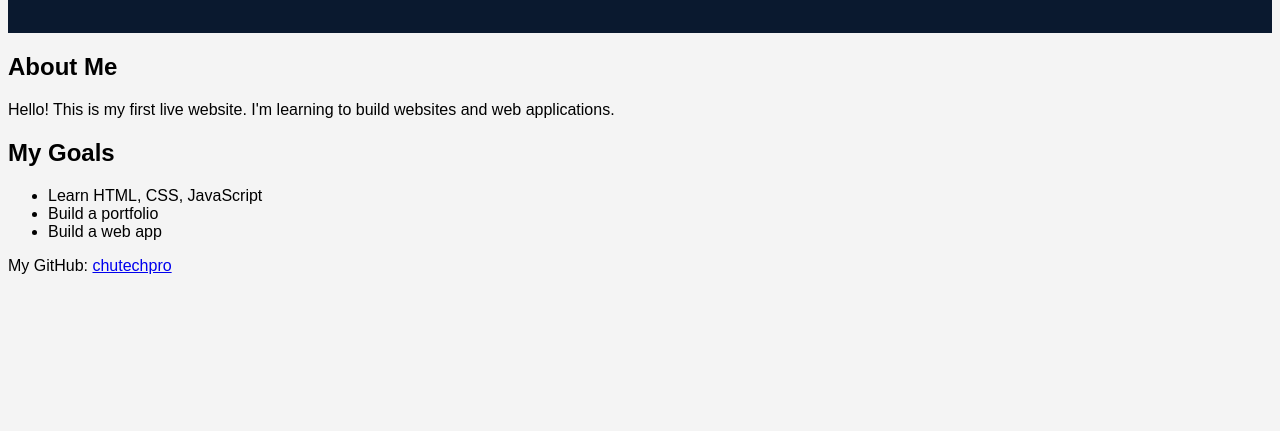
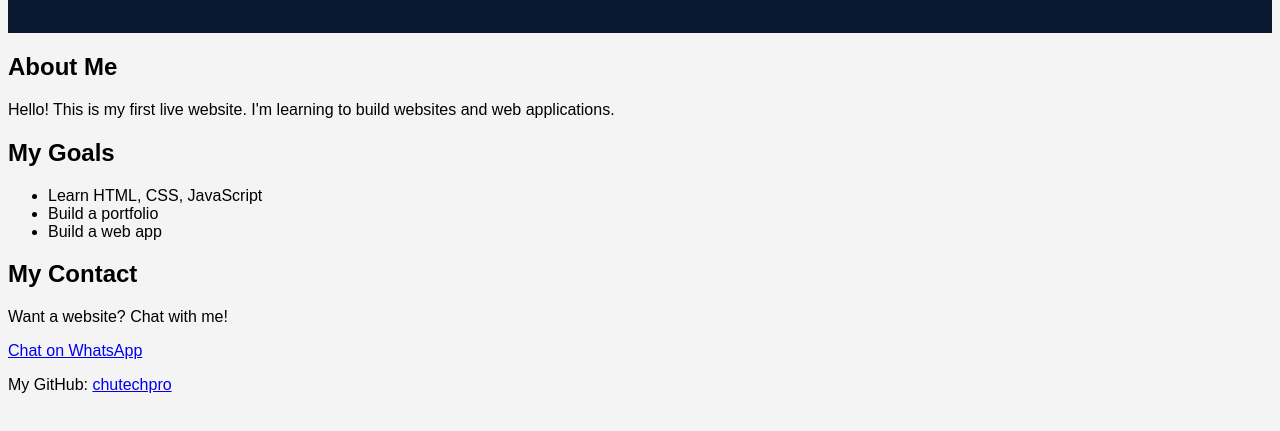
Before and after one commit to chutechpro/my-first-website, a plain HTML site: page index.html in a window 1280 px wide. Shown: the part 147-578 px from the top of the page. Drawn offline with Linux system fonts and the light colour scheme.

Commit message:
Update index.html

```diff
--- a/index.html
+++ b/index.html
@@ -19,6 +19,9 @@
       <li>Build a portfolio</li>
       <li>Build a web app</li>
     </ul>
+    <h2>My Contact</h2>
+     <p>Want a website? Chat with me!</p>
+    <a href="https://wa.me/237680184513" class="whatsapp-btn">Chat on WhatsApp</a>
     <p>My GitHub: <a href="https://github.com/chutechpro">chutechpro</a></p>
   </div>
 </body>
```
